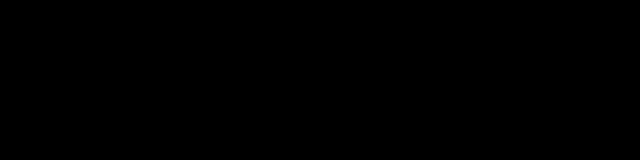
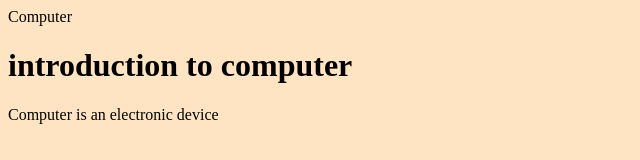
Before and after one commit to KKhushboo20/2124010, a plain HTML site: page index.html in a window 1280 px wide. Shown: the whole page, without its empty margins (0-640 px from the left). Drawn offline with Linux system fonts and the light colour scheme.

Commit message:
Update index.html

```diff
--- a/index.html
+++ b/index.html
@@ -2,7 +2,7 @@
 <html lang="en">
 <head>
 <title>Project 1</title>
-<body style="background-color: #000000";">
+<body style="background-color: #FFE4C4";">
 Computer
 </body>
 <h1> introduction to computer</h1>
```
